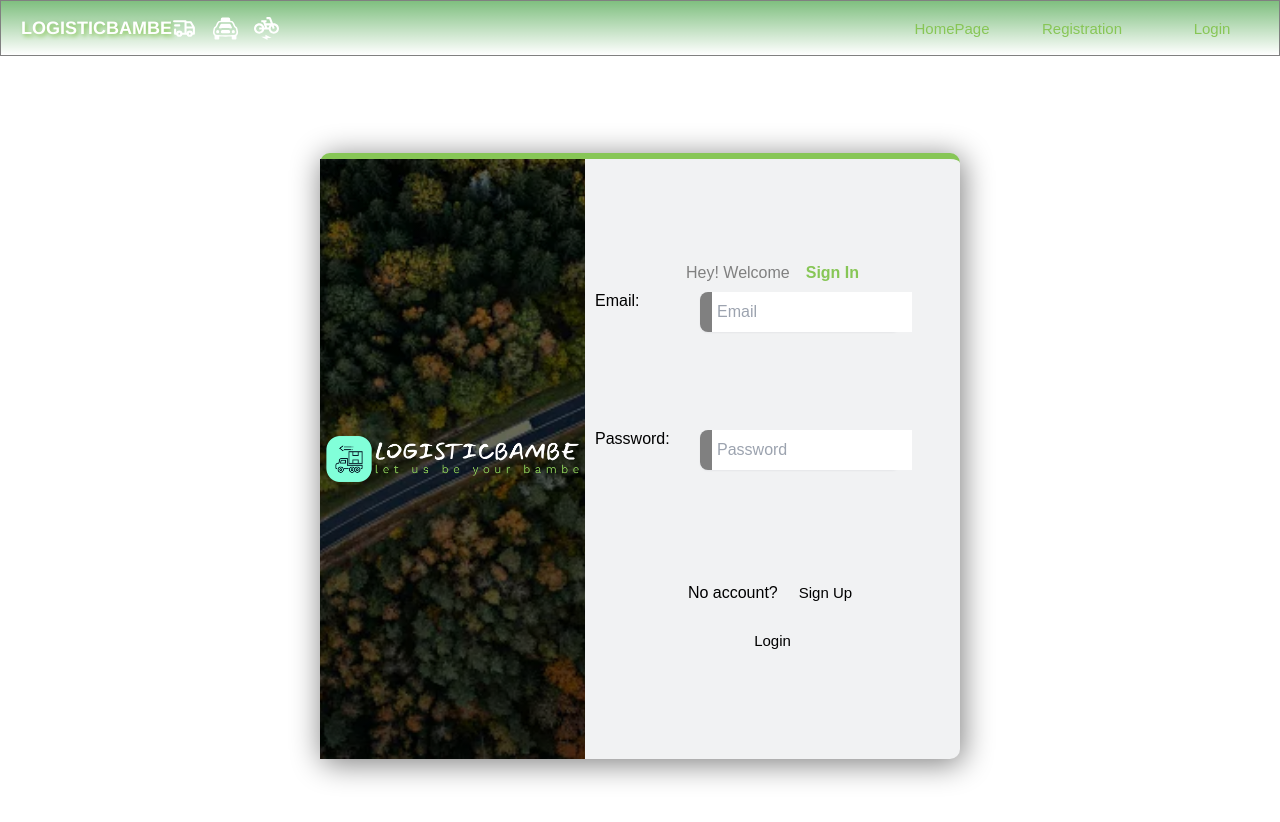
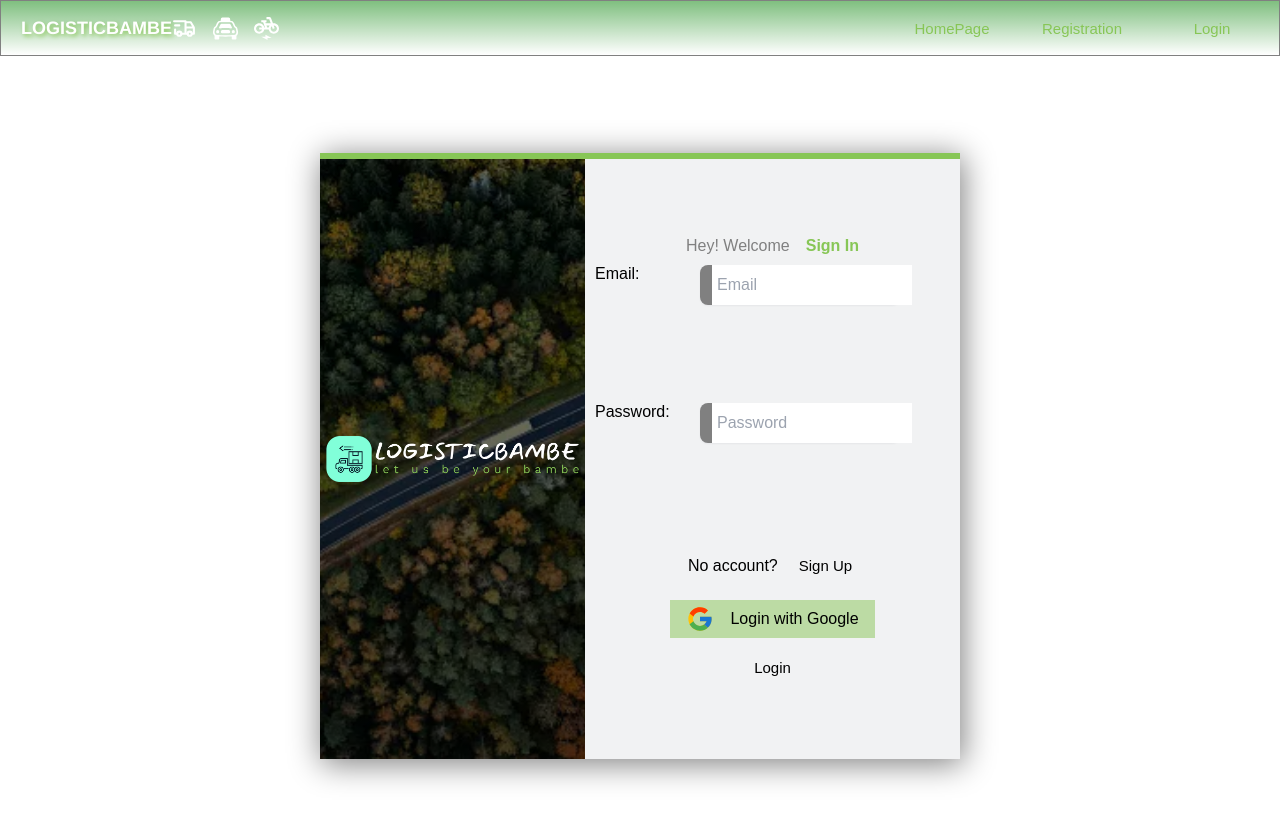
Before and after one commit to Nsairun/logistics-app, a Next.js app: page /login in a window 1280 px wide. Shown: the top 822 px of the page. Built offline with nearby package versions, Linux system fonts and the light colour scheme; no server answers.

Commit message:
adding some functionality to some components

```diff
--- a/components/molecules/LandingNav.tsx
+++ b/components/molecules/LandingNav.tsx
@@ -2,6 +2,8 @@ import React from "react";
 import styled from "styled-components";
 import Vehicule from "../atoms/Vehicule";
 import Button from "../atoms/Button";
+import { useRouter } from "next/navigation";
+
 
 const NavContainer = styled("div")`
   display: flex;
@@ -40,6 +42,13 @@ const Logo = styled("div")`
 `;
 
 function LandingNav() {
+
+  const router = useRouter();
+
+  const navigateToPage = (path: string) => {
+    router.push(path);
+  };
+
   return (
     <NavContainer>
       <Logo>
@@ -56,9 +65,7 @@ function LandingNav() {
         >
           <Button
             label={"HomePage"}
-            onClick={function (): void {
-              throw new Error("Function not implemented.");
-            }}
+            onClick={() => navigateToPage("/")}
           />
         </div>
         <div
@@ -71,9 +78,7 @@ function LandingNav() {
         >
           <Button
             label={"Registration"}
-            onClick={function (): void {
-              throw new Error("Function not implemented.");
-            }}
+            onClick={() => navigateToPage("/registrationlogin")}
           />
         </div>
         <div
@@ -86,9 +91,7 @@ function LandingNav() {
         >
           <Button
             label={"Login"}
-            onClick={function (): void {
-              throw new Error("Function not implemented.");
-            }}
+            onClick={() => navigateToPage("/login")}
           />
         </div>
       </NavContainerSub>
--- a/components/molecules/Login.tsx
+++ b/components/molecules/Login.tsx
@@ -10,11 +10,12 @@ import axios from 'axios';
 import { useRouter } from 'next/navigation';
 import Landingimage from "../../public/backound.webp";
 import { API_URL } from "@/services/contants";
+import {
+  IconStylingProvider,
+  IconStylingProviderProps,
+} from "../../hooks/MyIcons";
+import { FcGoogle } from "react-icons/fc";
 
-
-// import SlideModal from "../../modal/SlideModal";
-// import RegistrationForm from "./RegistrationForm";
-// import ReactModal from "react-modal";
 
 const RegMainContainer = styled("div")`
   display: flex;
@@ -37,7 +38,7 @@ const RegContainer = styled("div")`
   background: #F1F2F3;
   box-shadow: 2px 4px 30px 1px grey;
   border-top: 6px solid #87C656;
-  border-radius: 10px;
+  border-top-radius: 10px;
 
   @media screen and (max-width: 770px) {
     display: block;
@@ -108,6 +109,15 @@ const Account = styled("div")`
   padding: 5px;
   gap: 1rem;
 `;
+
+const iconStyling: IconStylingProviderProps = {
+  value: {
+    size: "28px",
+    color: "#000",
+  },
+};
+
+
 function Login() {
   const router = useRouter();
 
@@ -193,10 +203,37 @@ function Login() {
                   Sign Up
             </Button>
           </Account>
+
+          <button  style={{
+            width: "16vw",
+            display: "flex",
+            alignItems: "center",
+            gap: "1rem",
+            justifyContent: "center",
+            backgroundColor:" rgba(135, 198, 86, 0.5)",
+            padding: "5px",
+          }} onClick={() => navigateToPage("/")}>
+            <IconStylingProvider value={iconStyling.value}>
+            <FcGoogle
+                size={iconStyling.value.size}
+                color={iconStyling.value.color}
+              />
+                Login with Google
+            </IconStylingProvider>
+          </button>
+          <div style={{
+            width: "16vw",
+            display: "flex",
+            alignItems: "center",
+            gap: "1rem",
+            justifyContent: "center",
+          }}>
           <Button label={""} onClick={handleLogin}>
               Login
           </Button>
+          </div>
         </RegSectionRoles>
+
         {errorMessage && <Text headingLevel={"h1"}>{errorMessage}</Text>}
       </RegSection>
     </RegContainer>
```
Also changed, not shown: components/molecules/TopNavBar.tsx (+36 -5 lines).
